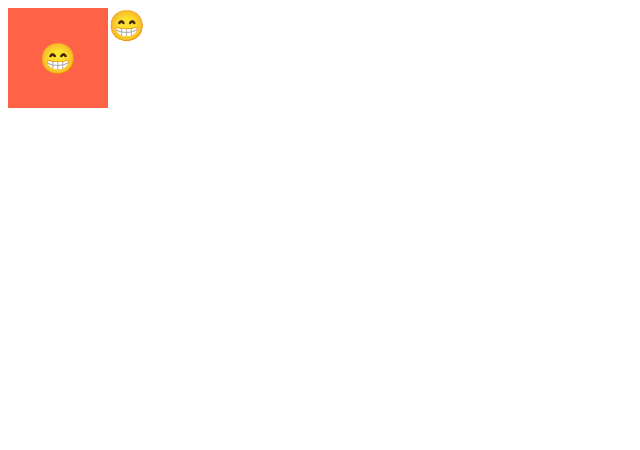
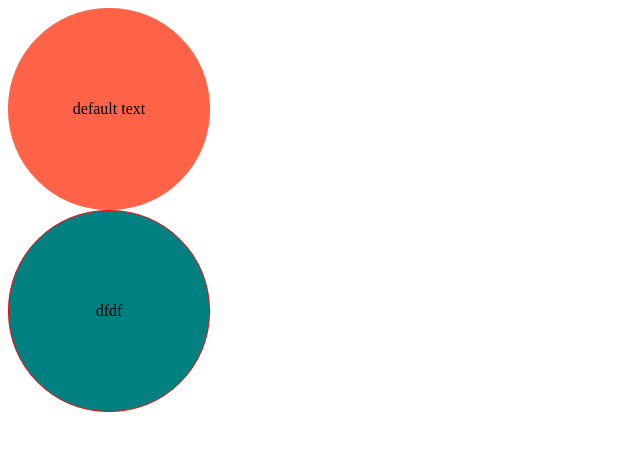
Before and after one commit to bnd-ev0530/react-typescript, a React (Create React App) app: page / in a window 1280 px wide. Shown: the top 450 px of the page, without its empty margins (0-640 px from the left). Built offline with nearby package versions, Linux system fonts and the light colour scheme.

Commit message:
#3.3 Optional Props (09:48)

```diff
--- a/src/App.tsx
+++ b/src/App.tsx
@@ -1,52 +1,11 @@
 import styled, { keyframes } from "styled-components";
-
-const Wrapper = styled.div`
-  display: flex;
-`;
-const animation = keyframes`
-0%{
-  transform: rotate(0deg);
-  border-radius: 0px;
-}
-50%{
-  transform: rotate(360deg);
-  border-radius: 100px;
-}
-100%{
-  transform: rotate(0deg);
-  border-radius: 0px;
-}
-`;
-const Emoji = styled.span`
-  font-size: 30px;
-  transition: all 0.2s linear;
-  &:active {
-    opacity: 0;
-  }
-`;
-const Box = styled.div`
-  height: 100px;
-  width: 100px;
-  background-color: tomato;
-  // animation: ${animation} 1/s linear infinite;
-  display: flex;
-  justify-content: center;
-  align-items: center;
-  transition: all 0.2s linear;
-  ${Emoji} {
-    &:hover {
-      font-size: 60px;
-    }
-  }
-`;
+import Circle from "./Circle";
 function App() {
   return (
-    <Wrapper>
-      <Box>
-        <Emoji>😁</Emoji>
-      </Box>
-      <Emoji>😁</Emoji>
-    </Wrapper>
+    <>
+      <Circle bgColor="tomato"></Circle>
+      <Circle bgColor="teal" borderColor="red" text="dfdf"></Circle>
+    </>
   );
 }
 
--- /dev/null
+++ b/src/Circle.tsx
@@ -0,0 +1,34 @@
+import styled from "styled-components";
+
+const Container = styled.div<CircleProps>`
+  width: 200px;
+  height: 200px;
+  background-color: ${(props) => props.bgColor};
+  border-radius: 100px;
+  border: 1px solid ${(props) => props.borderColor};
+  display: flex;
+  align-items: center;
+  justify-content: center;
+`;
+interface CircleProps {
+  bgColor: string;
+  borderColor?: string;
+  text?: string;
+}
+function Circle({ bgColor, borderColor, text = "default text" }: CircleProps) {
+  return (
+    <Container bgColor={bgColor} borderColor={borderColor ?? bgColor}>
+      {text}
+    </Container>
+  );
+}
+export default Circle;
+interface PlayerShape {
+  name: string;
+  age: string;
+}
+const sayHello = (playerObj: PlayerShape) =>
+  `Hello ${playerObj.name}  ${playerObj.age};`;
+
+sayHello({ name: "Sungho", age: "22" });
+sayHello({ name: "Taesan", age: "21" });
--- a/src/index.tsx
+++ b/src/index.tsx
@@ -2,24 +2,13 @@ import React from "react";
 import ReactDOM from "react-dom/client";
 import { ThemeProvider } from "styled-components";
 import App from "./App";
-
-const darkTheme = {
-  textColor: "whitesmoke",
-  backgroundColor: "#111",
-};
-const lightTheme = {
-  textColor: "#111",
-  backgroundColor: "whitesmoke",
-};
 
 const root = ReactDOM.createRoot(
   document.getElementById("root") as HTMLElement
 );
 root.render(
   <React.StrictMode>
-    <ThemeProvider theme={darkTheme}>
-      <App />
-    </ThemeProvider>
+    <App />
   </React.StrictMode>
 );
 
```
